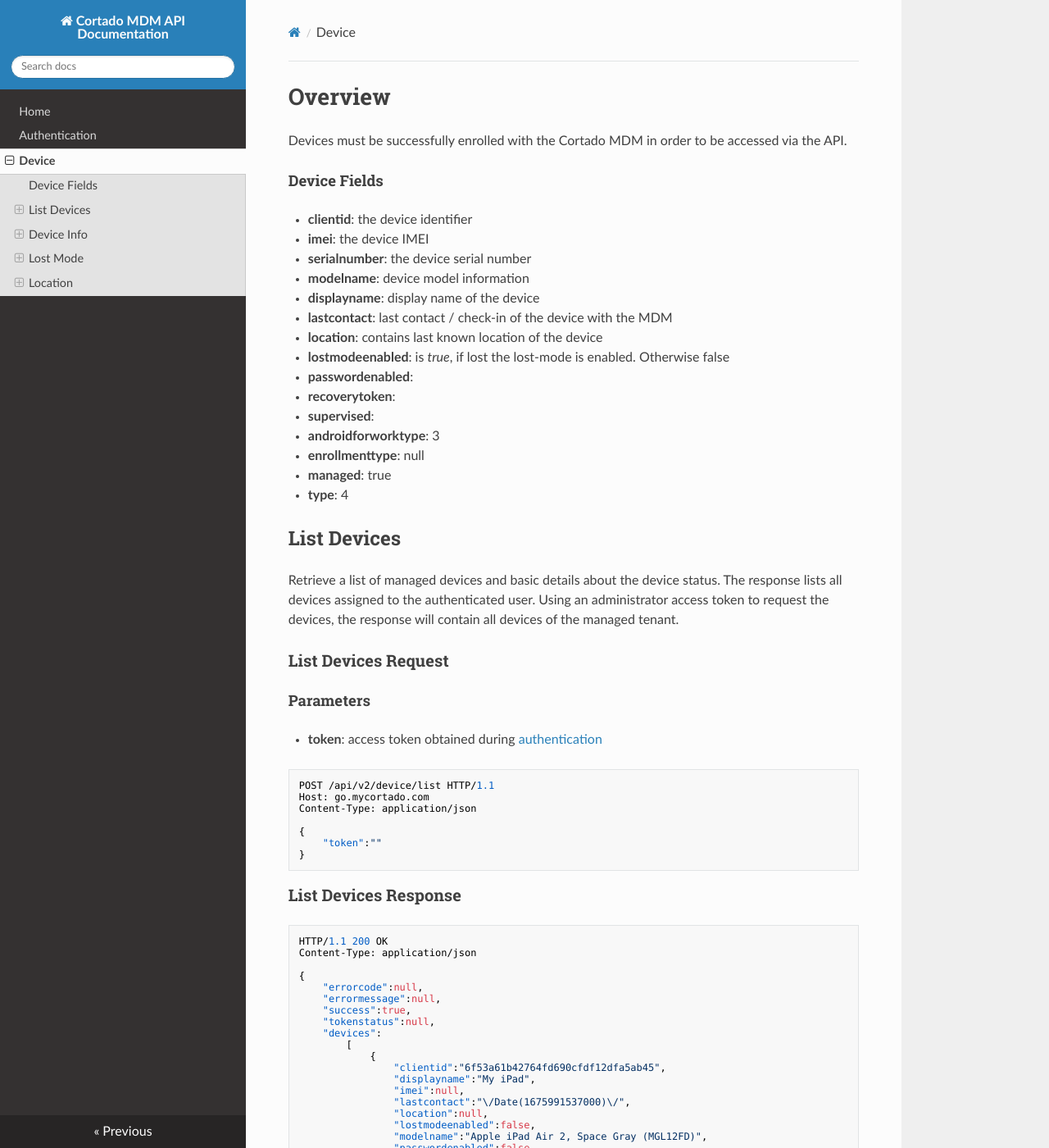
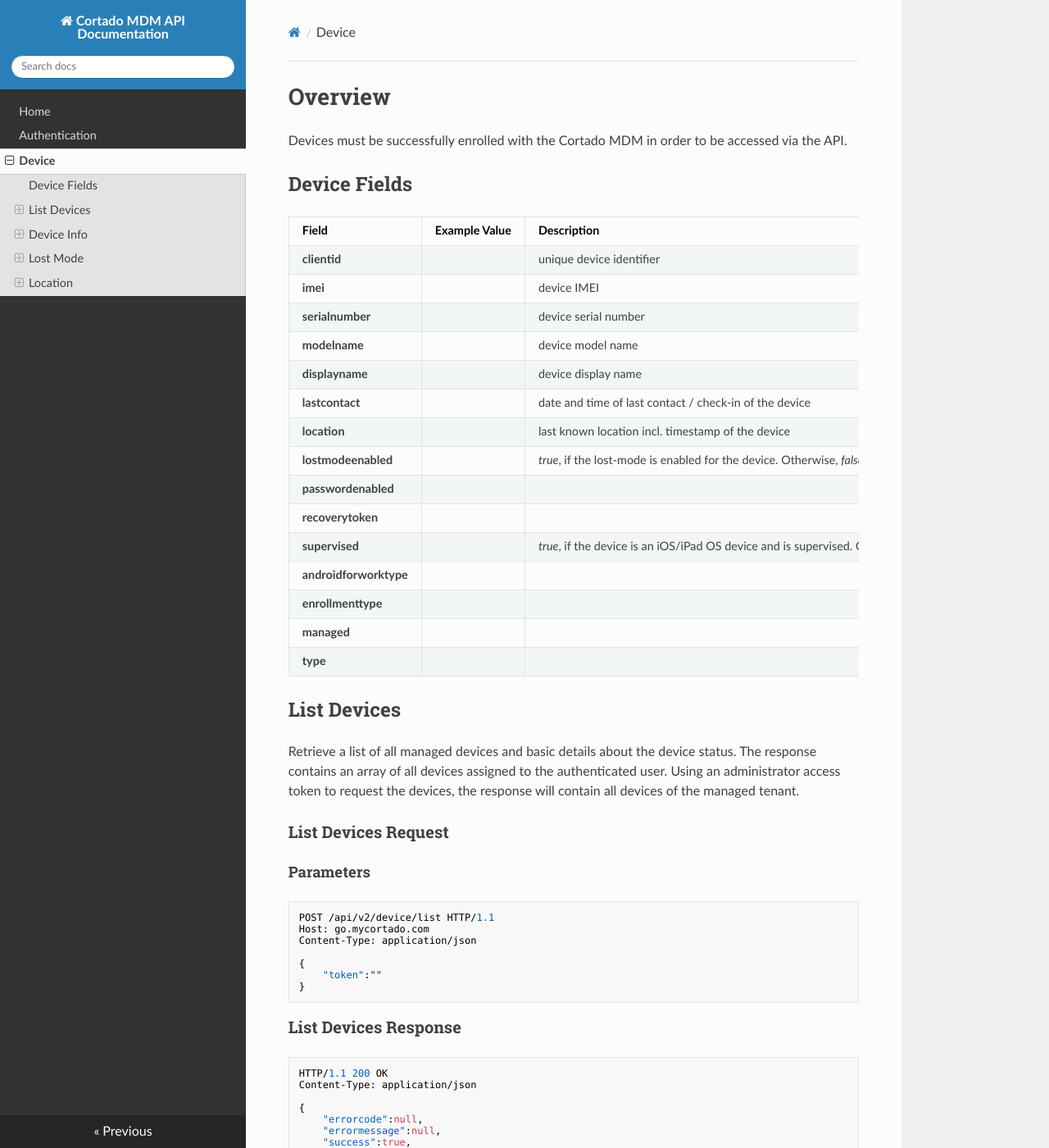
Before and after one commit to cortado-mobile-solutions/apidoc-mdm, an MkDocs documentation site: the page built from docs/device.md, in a window 1280 px wide and 1400 px high. Shown: the whole window at 82% size. Built offline with MkDocs 1.6.1, drawn with Linux system fonts in a browser that asks for light colours; nearby versions of some CDN libraries; some of the changed text lies outside the part shown.

````diff
--- a/docs/device.md
+++ b/docs/device.md
@@ -1,32 +1,33 @@
 # Overview
 Devices must be successfully enrolled with the Cortado MDM in order to be accessed via the API.
 
-#### Device Fields
-* **clientid**: the device identifier
-* **imei**: the device IMEI
-* **serialnumber**: the device serial number
-* **modelname**: device model information
-* **displayname**: display name of the device
-* **lastcontact**: last contact / check-in of the device with the MDM
-* **location**: contains last known location of the device
-* **lostmodeenabled**: is *true*, if lost the lost-mode is enabled. Otherwise false
-* **passwordenabled**:
-* **recoverytoken**:
-* **supervised**:
+## Device Fields
 
-* **androidforworktype**: 3
-* **enrollmenttype**: null
-* **managed**: true
-* **type**: 4
+| Field | Example Value | Description |
+| ------------ | ------------- | ------------ |
+| **clientid** | | unique device identifier |
+| **imei** | | device IMEI |
+| **serialnumber** | | device serial number |
+| **modelname** | | device model name |
+| **displayname** | | device display name |
+| **lastcontact** | | date and time of last contact / check-in of the device |
+| **location** | | last known location incl. timestamp of the device |
+| **lostmodeenabled** | | *true*, if the lost-mode is enabled for the device. Otherwise, *false*. |
+| **passwordenabled** | | |
+| **recoverytoken** | | |
+| **supervised** | | *true*, if the device is an iOS/iPad OS device and is supervised. Otherwise, *empty* or *false*. |
+| **androidforworktype** |  |  |
+| **enrollmenttype** | |  |
+| **managed** | | |
+| **type** | | |
 
 
 ## List Devices
-Retrieve a list of managed devices and basic details about the device status. The response lists all devices assigned to the authenticated user. Using an administrator access token to request the devices, the response will contain all devices of the managed tenant.
+Retrieve a list of all managed devices and basic details about the device status. The response contains an array of all devices assigned to the authenticated user. Using an administrator access token to request the devices, the response will contain all devices of the managed tenant.
 
 ### List Devices Request
 
 #### Parameters
-* **token**: access token obtained during [authentication](/en/latest/auth)
 
 ```json
 POST /api/v2/device/list HTTP/1.1
@@ -75,10 +76,7 @@ Returns detailed information about a device.
 ### Device Info Request
 
 ### Parameters
-* **clientid**:
-* **imei**:
-* **serialnumber**:
-* **token**: access token obtained during [authentication](/en/latest/auth)
+Use either *clientid*, *imei* or *serialnumber* to specify the device.
 
 ```json
 POST /api/v2/device/info HTTP/1.1
@@ -157,16 +153,17 @@ Content-Type: application/json
 ## Lost Mode
 Depending on the management mode of the device, the lost mode can be enabled on the device to lock down the device. If the lost mode is enabled, the device passcode can be changed and the location can be retrieved.
 
-
 ### Enable Lost Mode
 
 #### Parameters
-* **clientid**:
-* **message**:
-* **phonenumber**:
-* **footnote**:
-* **password**: only for Android!
-* **token**: access token obtained during [authentication](/en/latest/auth)
+Use either *clientid*, *imei* or *serialnumber* to specify the device.
+
+| Field | Example Value | Description |
+| ------------ | ------------- | ------------ |
+| **message** | | message which is shown on the lockscreen of the device, if the lost mode was enabled. |
+| **phonenumber** | | Phone number **(Android only)**|
+| **footnote** | | footnote on the bottom of the lockscreen, if the lost mode was enabled. |
+| **password** | | new passcode that will be set for the device to unlock **(Android only)** |
 
 #### Enable Lost Mode Request
 
@@ -178,6 +175,9 @@ Content-Type: application/json
 {
     "clientid":"6f53a61b42764fd690cfdf12dfa5ab45",
     "message":"Message shown on the device lock screen",
+    "phonenumber":"Message shown on the device lock screen",
+    "footnote":"Message shown on the device lock screen",
+    "password":"Message shown on the device lock screen",
     "token":""
 }
 ```
@@ -199,8 +199,7 @@ Content-Type: application/json
 ### Disable Lost Mode
 
 #### Parameters
-* **clientid**:
-* **token**: access token obtained during [authentication](/en/latest/auth)
+Use either *clientid*, *imei* or *serialnumber* to specify the device.
 
 #### Disable Lost Mode Request
 
@@ -235,8 +234,7 @@ The retrieval of the device location can be triggered. Fetching the latest retri
 ### Trigger Location Retrieval Request
 
 ### Parameters
-* **clientid**:
-* **token**: access token obtained during [authentication](/en/latest/auth)
+Use either *clientid*, *imei* or *serialnumber* to specify the device.
 
 ```json
 POST /api/v2/device/requestlocation HTTP/1.1
````
Also changed, not shown: other parts of docs/device.md (+0 -2 lines), docs/auth.md (+6 -6 lines).
